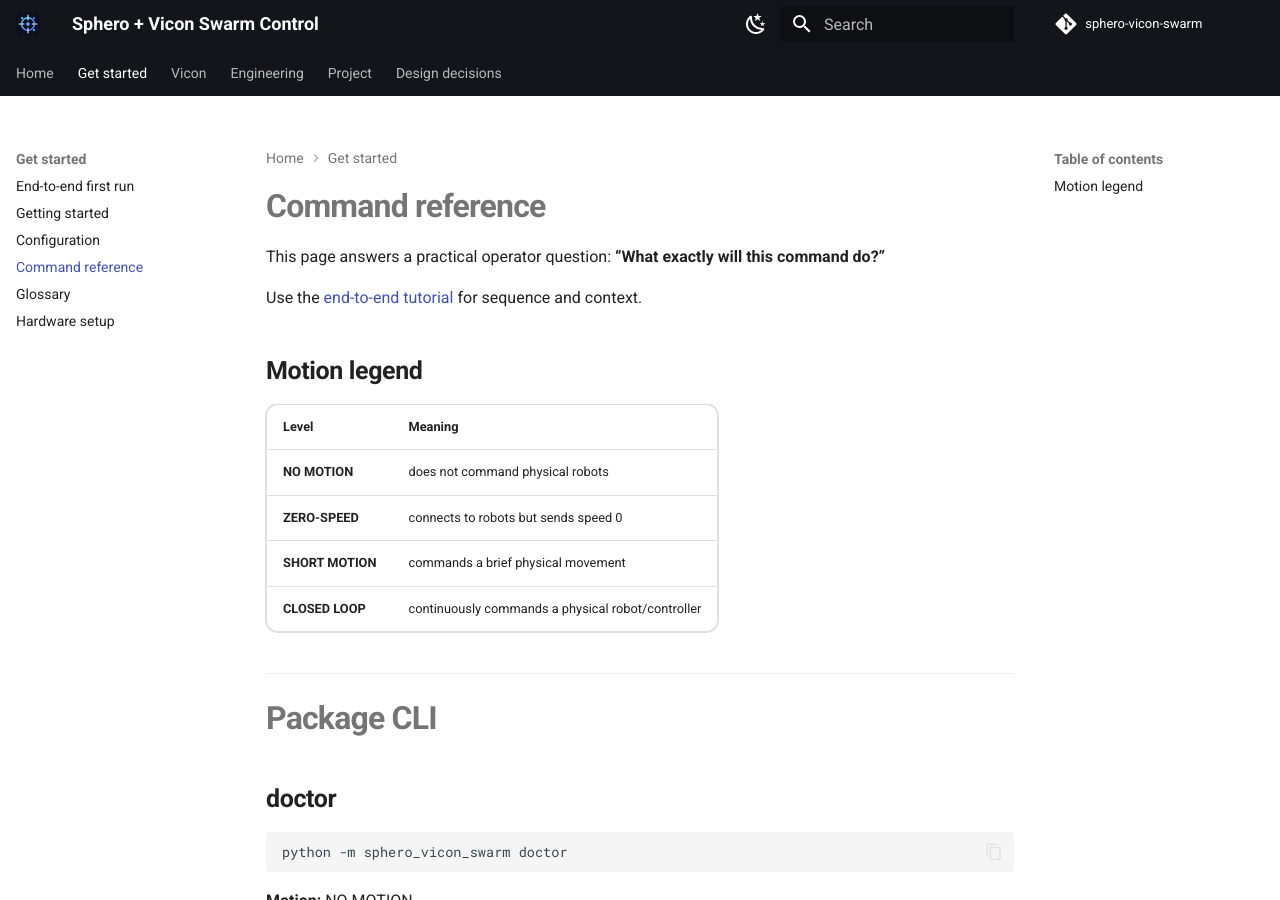
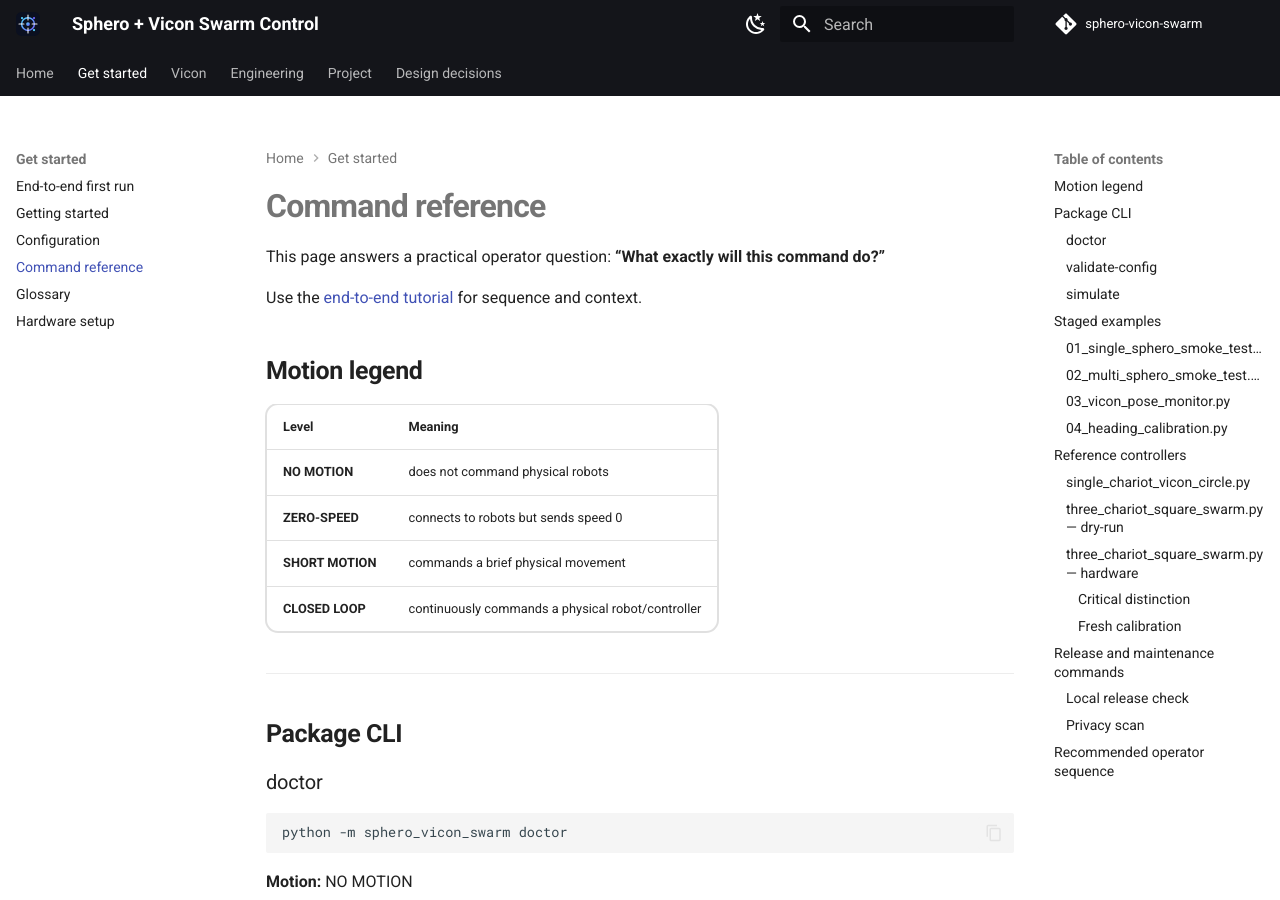
Before and after one commit to RV-crtl/sphero-vicon-swarm, an MkDocs documentation site: the page built from docs/command-reference.md, in a window 1280 px wide and 900 px high. Built offline with MkDocs 1.6.1 and Material for MkDocs 9.7.7, drawn with Linux system fonts in a browser that asks for light colours; comment, search, counter and statistics services are not loaded.

Commit message:
docs: normalize command-reference heading hierarchy

```diff
--- a/docs/command-reference.md
+++ b/docs/command-reference.md
@@ -15,9 +15,9 @@
 
 ---
 
-# Package CLI
+## Package CLI
 
-## doctor
+### doctor
 
 ~~~powershell
 python -m sphero_vicon_swarm doctor
@@ -31,7 +31,7 @@
 
 ---
 
-## validate-config
+### validate-config
 
 ~~~powershell
 python -m sphero_vicon_swarm validate-config --config config/robot_setup.toml
@@ -43,7 +43,7 @@
 
 ---
 
-## simulate
+### simulate
 
 ~~~powershell
 python -m sphero_vicon_swarm simulate --seconds 8
@@ -55,9 +55,9 @@
 
 ---
 
-# Staged examples
+## Staged examples
 
-## 01_single_sphero_smoke_test.py
+### 01_single_sphero_smoke_test.py
 
 ~~~powershell
 python examples/01_single_sphero_smoke_test.py --config config/robot_setup.toml --speed 60 --seconds 0.5
@@ -83,7 +83,7 @@
 
 ---
 
-## 02_multi_sphero_smoke_test.py
+### 02_multi_sphero_smoke_test.py
 
 ~~~powershell
 python examples/02_multi_sphero_smoke_test.py --config config/robot_setup.toml
@@ -97,7 +97,7 @@
 
 ---
 
-## 03_vicon_pose_monitor.py
+### 03_vicon_pose_monitor.py
 
 ~~~powershell
 python examples/03_vicon_pose_monitor.py --config config/robot_setup.toml --seconds 20
@@ -118,7 +118,7 @@
 
 ---
 
-## 04_heading_calibration.py
+### 04_heading_calibration.py
 
 ~~~powershell
 python examples/04_heading_calibration.py --config config/robot_setup.toml
@@ -152,9 +152,9 @@
 
 ---
 
-# Reference controllers
+## Reference controllers
 
-## single_chariot_vicon_circle.py
+### single_chariot_vicon_circle.py
 
 ~~~powershell
 python reference_controllers/single_chariot_vicon_circle.py --config config/robot_setup.toml
@@ -183,7 +183,7 @@
 
 ---
 
-## three_chariot_square_swarm.py — dry-run
+### three_chariot_square_swarm.py — dry-run
 
 ~~~powershell
 python reference_controllers/three_chariot_square_swarm.py --config config/robot_setup.toml --dry-run --timeout 8 --no-digital-twin
@@ -197,7 +197,7 @@
 
 ---
 
-## three_chariot_square_swarm.py — hardware
+### three_chariot_square_swarm.py — hardware
 
 ~~~powershell
 python reference_controllers/three_chariot_square_swarm.py --config config/robot_setup.toml --laps 1 --max-speed 140 --calibration-speed 180
@@ -221,13 +221,13 @@
 | --dry-run | use simulation rather than hardware |
 | --no-digital-twin | disable Tk dashboard |
 
-### Critical distinction
+#### Critical distinction
 
 **--max-speed does not set the startup calibration speed.**
 
 Default startup calibration command is 255. Choose --calibration-speed deliberately for a new setup.
 
-### Fresh calibration
+#### Fresh calibration
 
 Fresh calibration is the default for hardware.
 
@@ -235,9 +235,9 @@
 
 ---
 
-# Release and maintenance commands
+## Release and maintenance commands
 
-## Local release check
+### Local release check
 
 ~~~powershell
 python tools/release_check.py
@@ -257,7 +257,7 @@
 
 ---
 
-## Privacy scan
+### Privacy scan
 
 ~~~powershell
 python tools/privacy_scan.py .
@@ -269,7 +269,7 @@
 
 ---
 
-# Recommended operator sequence
+## Recommended operator sequence
 
 ~~~text
 doctor
```
